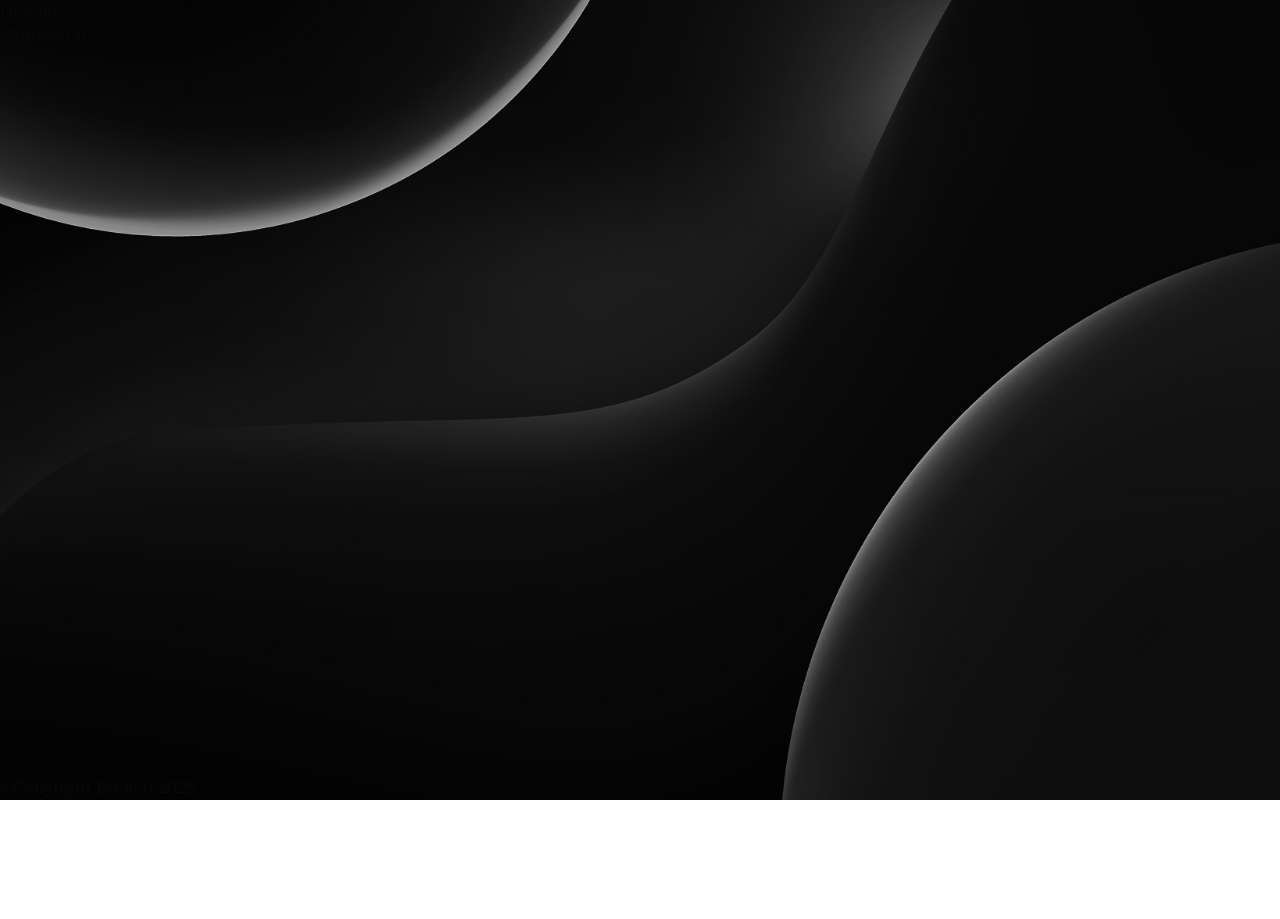
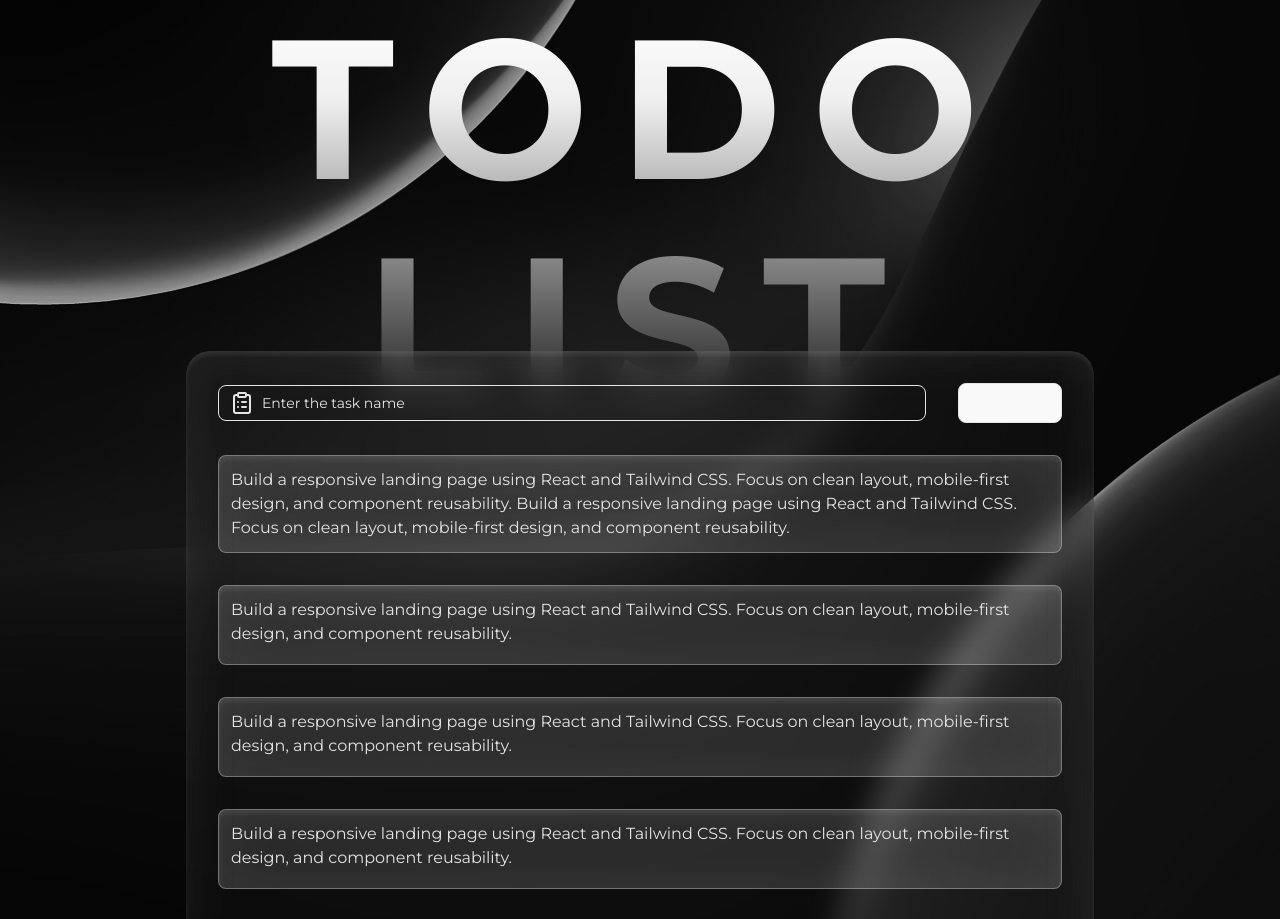
Before and after one commit to Bodich26/todo-list, a React (Vite) app: page / in a window 1280 px wide. Shown: the top 919 px of the page. Before the commit the page ends 800 px from the top, so only its background shows below. Built offline with nearby package versions, Linux system fonts and the light colour scheme.

Commit message:
add components

```diff
--- a/src/App.tsx
+++ b/src/App.tsx
@@ -1,14 +1,97 @@
+import { ClipboardList, Plus } from "lucide-react";
 import "./App";
+import { Button, Container, Input } from "./shared/ui";
 import { Footer, Header } from "./widgets";
 
 function App() {
   return (
-    <div className="flex flex-col relative min-h-screen bg-section">
-      <Header />
+    <div className="flex flex-col min-h-screen bg-section">
+      <Container>
+        <Header />
+      </Container>
+
       <main className="flex-1">
-        <h1>Montserrat</h1>
+        <Container>
+          <h1 className="uppercase font-bold text-[198px] text-center title-gradient max-md:text-[130px] max-sm:text-[90px] tracking-[0.15em] leading-[1.1]">
+            TODO LIST
+          </h1>
+          <div className="w-full max-w-[908px] min-h-[620px] rounded-3xl m-auto p-8 bg-[#D8D8D8]/3 backdrop-blur-[16px] inner-shadow-block mt-[-85px]">
+            <div className="flex flex-col justify-between gap-8">
+              <div className="flex w-full items-center gap-8">
+                <div className=" relative w-full">
+                  <Input
+                    type="text"
+                    placeholder="Enter the task name"
+                    className="text-neutral-200 pl-[43px] placeholder:text-neutral-200"
+                  />
+                  <ClipboardList className="absolute left-[12px] top-1/2 -translate-y-1/2 text-neutral-200" />
+                </div>
+
+                <Button
+                  type="submit"
+                  variant="default"
+                  size={"lg"}
+                  className="bg-transparent border cursor-pointer"
+                >
+                  <Plus />
+                  Create
+                </Button>
+              </div>
+              <div className="h-[496px] overflow-hidden">
+                <div className="space-y-8 overflow-y-auto h-full">
+                  <div className="p-3 rounded-md bg-[#E4E4E7]/10 w-full min-h-[80px] border border-[#E4E4E7]/40 backdrop-blur-[0px] inner-shadow-block">
+                    <p className="font-normal text-[16px] text-neutral-200">
+                      Build a responsive landing page using React and Tailwind
+                      CSS. Focus on clean layout, mobile-first design, and
+                      component reusability. Build a responsive landing page
+                      using React and Tailwind CSS. Focus on clean layout,
+                      mobile-first design, and component reusability.
+                    </p>
+                  </div>
+                  <div className="p-3 rounded-md bg-[#E4E4E7]/10 w-full min-h-[80px] border border-[#E4E4E7]/40 backdrop-blur-[0px] inner-shadow-block">
+                    <p className="font-normal text-[16px] text-neutral-200">
+                      Build a responsive landing page using React and Tailwind
+                      CSS. Focus on clean layout, mobile-first design, and
+                      component reusability.
+                    </p>
+                  </div>
+                  <div className="p-3 rounded-md bg-[#E4E4E7]/10 w-full min-h-[80px] border border-[#E4E4E7]/40 backdrop-blur-[0px] inner-shadow-block">
+                    <p className="font-normal text-[16px] text-neutral-200">
+                      Build a responsive landing page using React and Tailwind
+                      CSS. Focus on clean layout, mobile-first design, and
+                      component reusability.
+                    </p>
+                  </div>
+                  <div className="p-3 rounded-md bg-[#E4E4E7]/10 w-full min-h-[80px] border border-[#E4E4E7]/40 backdrop-blur-[0px] inner-shadow-block">
+                    <p className="font-normal text-[16px] text-neutral-200">
+                      Build a responsive landing page using React and Tailwind
+                      CSS. Focus on clean layout, mobile-first design, and
+                      component reusability.
+                    </p>
+                  </div>
+                  <div className="p-3 rounded-md bg-[#E4E4E7]/10 w-full min-h-[80px] border border-[#E4E4E7]/40 backdrop-blur-[0px] inner-shadow-block">
+                    <p className="font-normal text-[16px] text-neutral-200">
+                      Build a responsive landing page using React and Tailwind
+                      CSS. Focus on clean layout, mobile-first design, and
+                      component reusability.
+                    </p>
+                  </div>
+                  <div className="p-3 rounded-md bg-[#E4E4E7]/10 w-full min-h-[80px] border border-[#E4E4E7]/40 backdrop-blur-[0px] inner-shadow-block">
+                    <p className="font-normal text-[16px] text-neutral-200">
+                      Build a responsive landing page using React and Tailwind
+                      CSS. Focus on clean layout, mobile-first design, and
+                      component reusability.
+                    </p>
+                  </div>
+                </div>
+              </div>
+            </div>
+          </div>
+        </Container>
       </main>
-      <Footer />
+      <Container>
+        <Footer />
+      </Container>
     </div>
   );
 }
--- a/src/index.css
+++ b/src/index.css
@@ -15,11 +15,30 @@
   }
 }
 
+.inner-shadow-block {
+  box-shadow: inset 0px 4px 4px 0px rgba(216, 216, 216, 0.1),
+    inset 0px 0px 55px 0px rgba(216, 216, 216, 0.1);
+}
+
 .bg-section {
-  background-image: url("../public/background.jpg");
+  background-image: url("/background.jpg");
   background-size: cover;
   background-position: center;
   background-repeat: no-repeat;
+}
+
+.title-gradient {
+  background: linear-gradient(
+    0deg,
+    rgba(12, 12, 12, 1) 0%,
+    rgba(153, 153, 153, 1) 47%,
+    rgba(239, 239, 239, 1) 77%,
+    rgba(255, 255, 255, 1) 100%
+  );
+  -webkit-background-clip: text;
+  -webkit-text-fill-color: transparent;
+  background-clip: text;
+  color: transparent;
 }
 
 body {
@@ -135,6 +154,17 @@ body {
   --sidebar-ring: oklch(0.556 0 0);
 }
 
+* {
+  scrollbar-width: thin;
+  scrollbar-color: hsl(var(--primary-foreground)) transparent;
+  box-sizing: border-box;
+}
+
+html {
+  scrollbar-width: thin;
+  scrollbar-color: #e4e4e7 rgba(241, 241, 241, 0);
+}
+
 @layer base {
   * {
     @apply border-border outline-ring/50;
--- a/src/shared/ui/button.tsx
+++ b/src/shared/ui/button.tsx
@@ -55,4 +55,5 @@ function Button({
   );
 }
 
+// eslint-disable-next-line react-refresh/only-export-components
 export { Button, buttonVariants };
--- /dev/null
+++ b/src/shared/ui/container.tsx
@@ -0,0 +1,6 @@
+type Props = {
+  children: React.ReactNode;
+};
+export const Container = ({ children }: Props) => {
+  return <div className=" container px-[15px] mx-auto">{children}</div>;
+};
--- a/src/shared/ui/index.ts
+++ b/src/shared/ui/index.ts
@@ -1 +1,3 @@
 export { Button } from "./button";
+export { Container } from "./container";
+export { Input } from "./input";
--- /dev/null
+++ b/src/shared/ui/input.tsx
@@ -0,0 +1,20 @@
+import * as React from "react";
+import { cn } from "../lib/utils";
+
+function Input({ className, type, ...props }: React.ComponentProps<"input">) {
+  return (
+    <input
+      type={type}
+      data-slot="input"
+      className={cn(
+        "file:text-foreground placeholder:text-muted-foreground selection:bg-primary selection:text-primary-foreground dark:bg-input/30 border-input flex h-9 w-full min-w-0 rounded-md border bg-transparent px-3 py-1 text-base shadow-xs transition-[color,box-shadow] outline-none file:inline-flex file:h-7 file:border-0 file:bg-transparent file:text-sm file:font-medium disabled:pointer-events-none disabled:cursor-not-allowed disabled:opacity-50 md:text-sm",
+        "focus-visible:border-ring focus-visible:ring-ring/50 focus-visible:ring-[3px]",
+        "aria-invalid:ring-destructive/20 dark:aria-invalid:ring-destructive/40 aria-invalid:border-destructive",
+        className
+      )}
+      {...props}
+    />
+  );
+}
+
+export { Input };
--- a/src/widgets/footer/ui/footer.tsx
+++ b/src/widgets/footer/ui/footer.tsx
@@ -1,3 +1,7 @@
 export const Footer = () => {
-  return <footer>©Copyright Bodich 2025</footer>;
+  return (
+    <footer className="text-neutral-200 text-center p-3">
+      ©Copyright Bodich 2025
+    </footer>
+  );
 };
--- a/src/widgets/header/ui/header.tsx
+++ b/src/widgets/header/ui/header.tsx
@@ -1,3 +1,3 @@
 export const Header = () => {
-  return <header>Header</header>;
+  return <header className="text-center"></header>;
 };
```
